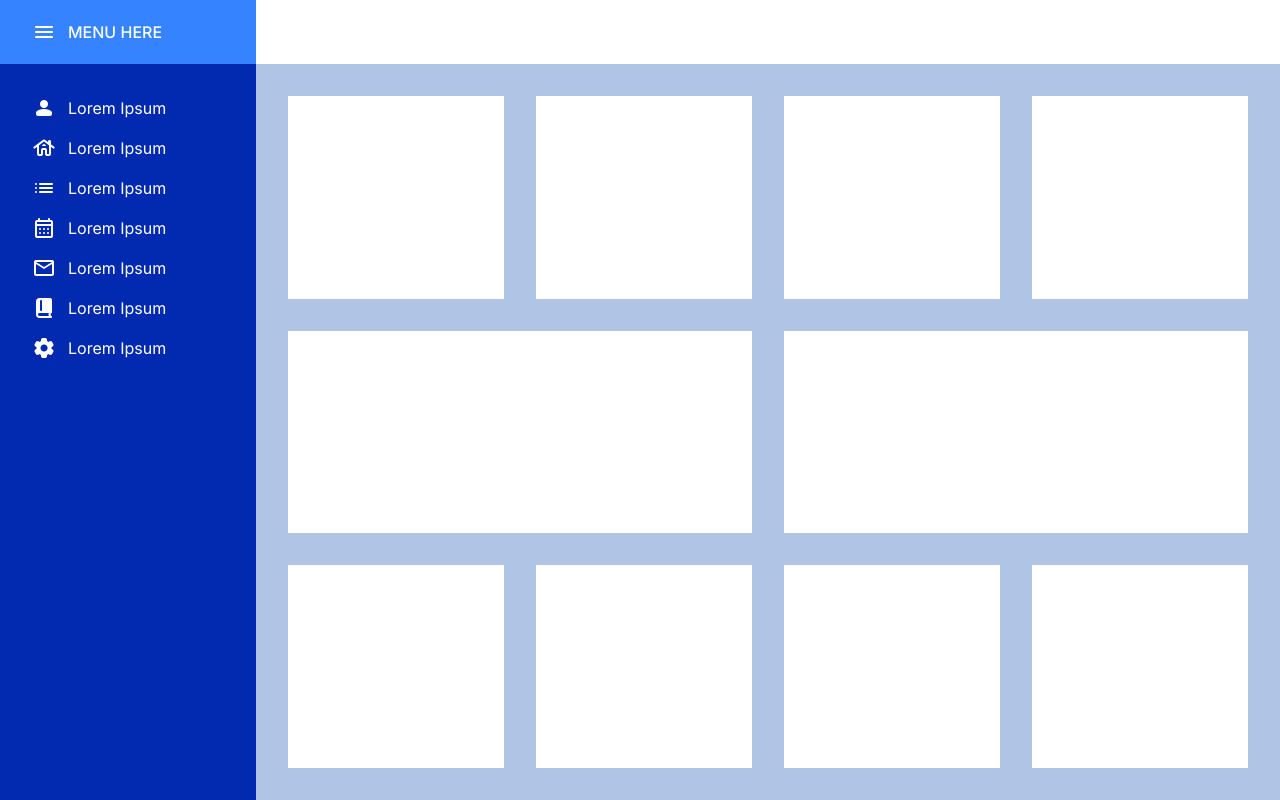
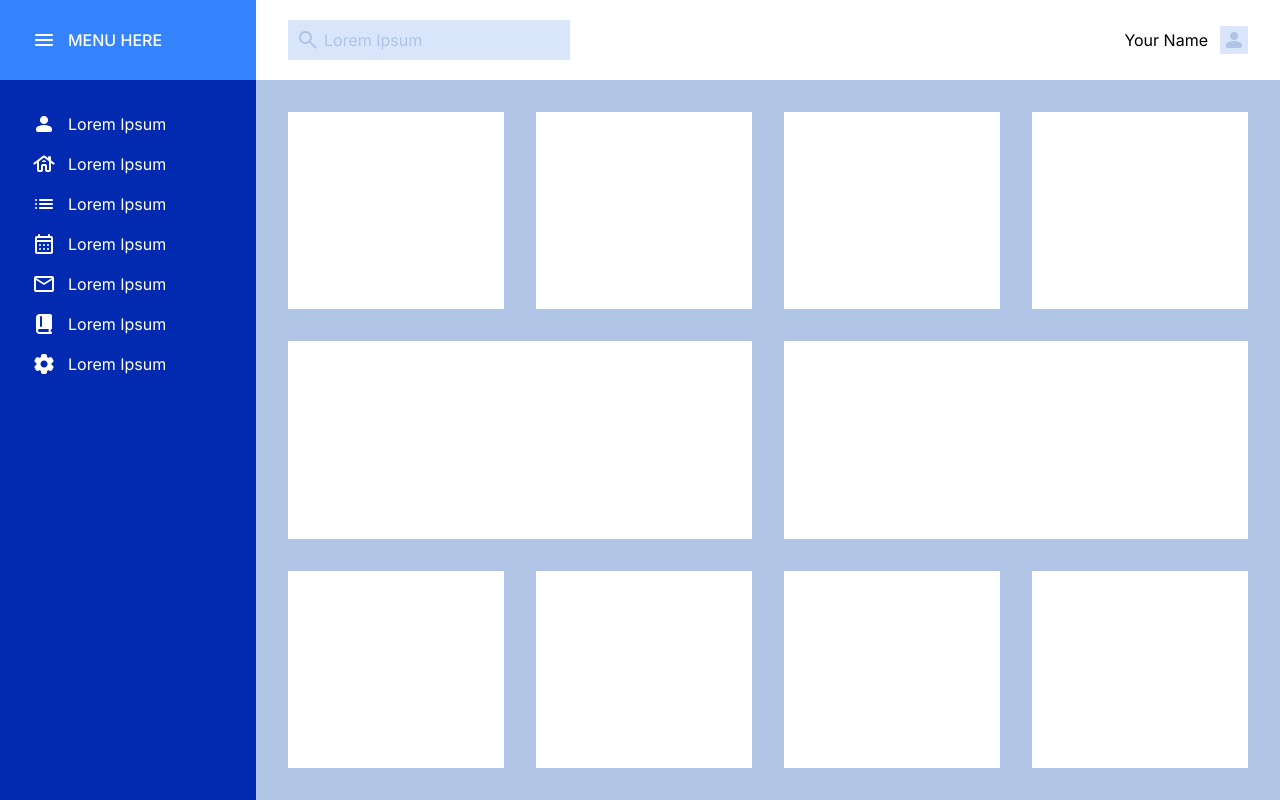
Before and after one commit to jana2308walter/showoff-dashboard, an Angular app: page / in a window 1280 px wide. Built offline with nearby package versions, Linux system fonts and the light colour scheme.

Commit message:
feat: Add header

```diff
--- a/src/components/header/header.component.html
+++ b/src/components/header/header.component.html
@@ -0,0 +1,11 @@
+<div class="search is-disabled">
+  <span class="material-symbols-rounded">search</span>
+  <input id="search-input" [disabled]="true" [placeholder]="'Lorem Ipsum'" class="search__input" />
+</div>
+
+<div class="user-panel">
+  <p>Your Name</p>
+  <span class="user-panel__icon">
+    <span class="material-symbols-rounded is-filled">person</span>
+  </span>
+</div>
--- a/src/styles.scss
+++ b/src/styles.scss
@@ -13,3 +13,6 @@
 @use 'styles/components/header';
 @use 'styles/components/layout';
 @use 'styles/components/logo';
+
+// Generic Styles
+@use 'styles/generic/icon';
--- a/src/styles/base/_reset.scss
+++ b/src/styles/base/_reset.scss
@@ -60,6 +60,8 @@ button,
 textarea,
 select {
   font: inherit;
+  outline: none;
+  border: none;
 }
 
 /* Buttons reset */
--- a/src/styles/components/_aside-entry.scss
+++ b/src/styles/components/_aside-entry.scss
@@ -4,8 +4,4 @@
   display: flex;
   align-items: center;
   gap: sizes.$spacing5;
-
-  .is-filled {
-    font-variation-settings: 'FILL' 1;
-  }
 }
--- a/src/styles/components/_header.scss
+++ b/src/styles/components/_header.scss
@@ -1,5 +1,46 @@
+@use '../base/sizes';
+
 .header {
   grid-area: header;
   background-color: var(--background-white);
   color: var(--background-black);
+  display: flex;
+  align-items: center;
+  justify-content: space-between;
+  padding: sizes.$spacing6 sizes.$spacing8;
 }
+
+.search {
+  display: flex;
+  align-items: center;
+  padding: sizes.$spacing3 sizes.$spacing4;
+
+  &.is-disabled,
+  & .search__input:disabled {
+    cursor: not-allowed;
+    background-color: var(--background-grey-light);
+    color: var(--background-grey-dark);
+  }
+}
+
+.search__input {
+  padding: sizes.$spacing3;
+
+  &::placeholder {
+    color: var(--background-grey-dark);
+  }
+}
+
+.user-panel {
+  display: flex;
+  align-items: center;
+  gap: sizes.$spacing5;
+}
+
+.user-panel__icon {
+  color: var(--background-grey-dark);
+  background-color: var(--background-grey-light);
+  display: flex;
+  align-items: center;
+  padding: sizes.$spacing2;
+}
--- a/src/styles/components/_layout.scss
+++ b/src/styles/components/_layout.scss
@@ -5,7 +5,7 @@
   width: 100vw;
   height: 100vh;
   grid-template-columns: sizes.$spacing22 auto;
-  grid-auto-rows: sizes.$spacing10 auto;
+  grid-auto-rows: sizes.$spacing11 auto;
   grid-template-areas:
     'logo header'
     'aside content';
--- /dev/null
+++ b/src/styles/generic/_icon.scss
@@ -0,0 +1,3 @@
+.material-symbols-rounded.is-filled {
+  font-variation-settings: 'FILL' 1;
+}
```
